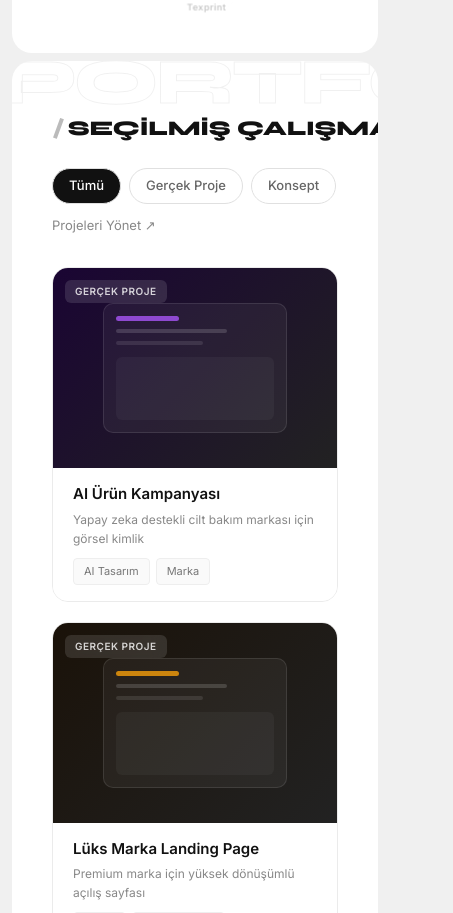
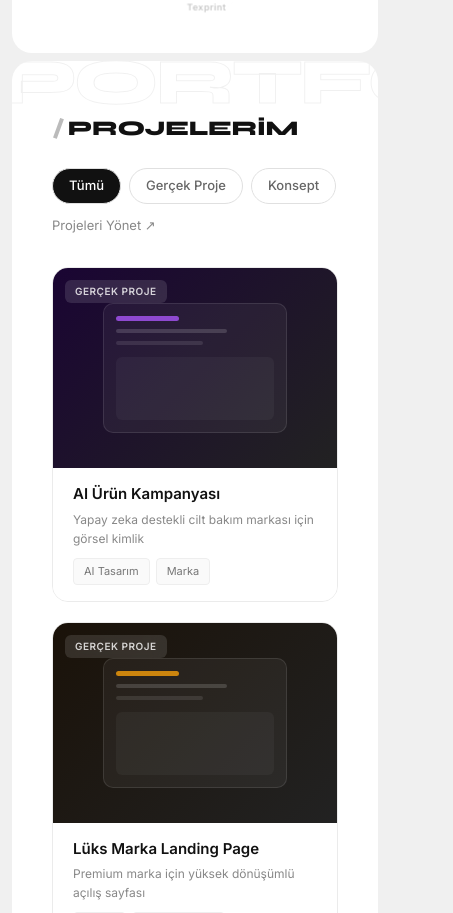
Before and after one commit to igecgili/portfolio, a Next.js app: page / in a window 390 px wide. Shown: the part 2003-2916 px from the top of the page, 453 px wide, since content can reach past the window. Built offline with nearby package versions, Linux system fonts and the light colour scheme.

Commit message:
Projects: rename to Projelerim; fix horizontal overflow on mobile

```diff
--- a/app/globals.css
+++ b/app/globals.css
@@ -9,6 +9,7 @@ body {
   -webkit-font-smoothing: antialiased;
   overflow-x: hidden;
 }
+main { overflow-x: hidden; }
 h1,h2,h3,h4 { font-family: 'Syne', sans-serif; }
 ::selection { background: rgba(0,0,0,0.1); }
 ::-webkit-scrollbar { width: 2px; }
--- a/components/Projects.tsx
+++ b/components/Projects.tsx
@@ -175,7 +175,7 @@ export default function Projects() {
           transition={{ duration: 0.7 }}
           style={{ marginBottom: "32px" }}
         >
-          <h2 className="section-label" style={{ marginBottom: "24px" }}>SEÇİLMİŞ ÇALIŞMALAR</h2>
+          <h2 className="section-label" style={{ marginBottom: "24px" }}>PROJELERİM</h2>
 
           <div style={{ display: "flex", alignItems: "center", justifyContent: "space-between", flexWrap: "wrap", gap: "12px" }}>
             <div style={{ display: "flex", gap: "8px" }}>
```
